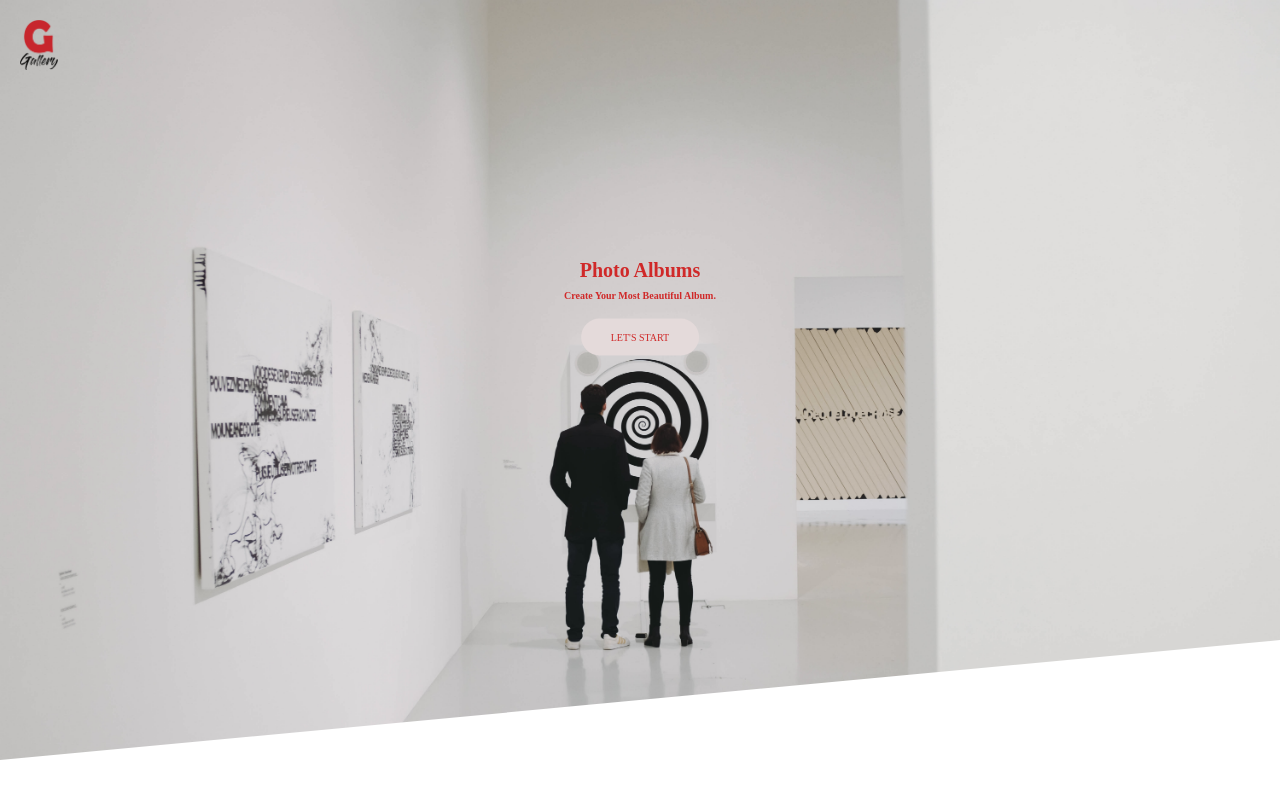
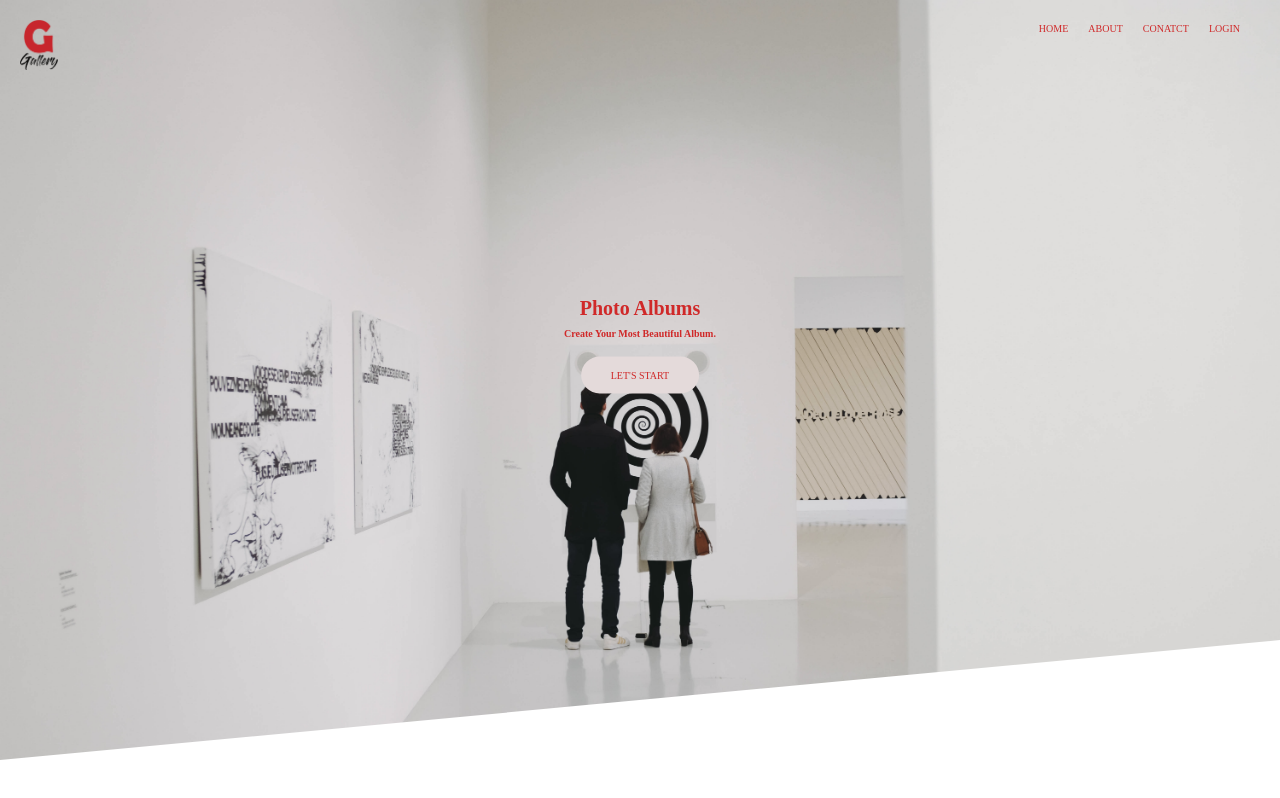
Before and after one commit to Rama-Qandeel/gallery-website, a React (Create React App) app in the folder front-end/: page / in a window 1280 px wide. Built offline with nearby package versions, Linux system fonts and the light colour scheme; the HTML template or start-up script is replaced by a standard one.

Commit message:
create navbar component with style

```diff
--- /dev/null
+++ b/front-end/sass/components/_navbar.scss
@@ -0,0 +1,25 @@
+.navigaton {
+  list-style: none;
+
+  &__item {
+    display: inline-block;
+    margin-right: 2rem;
+  }
+
+  a {
+    text-decoration: none;
+    color: $color-red;
+    text-transform: uppercase;
+    font-weight: 400;
+  }
+
+  a:active,
+  a:focus {
+    outline: none;
+    border-bottom: 0.1rem solid $color-red;
+  }
+
+  a:hover {
+    border-bottom: 0.1rem solid $color-red;
+  }
+}
--- a/front-end/sass/layout/_header.scss
+++ b/front-end/sass/layout/_header.scss
@@ -16,9 +16,17 @@
   &__logo {
     height: 5rem;
   }
+
+  &__nav-bar{
+    float:right;
+    margin-top:2rem;
+    margin-right: 2rem;
+
+  }
+
   &__text-box {
     position: absolute;
-    top: 40%;
+    top: 45%;
     left: 50%;
     transform: translate(-50%, -50%);
     text-align: center;
--- a/front-end/sass/main.scss
+++ b/front-end/sass/main.scss
@@ -6,6 +6,8 @@
 
 @import "layout/header";
 
+
 @import "pages/home";
 
 @import "components/button";
+@import "components/navbar";
--- a/front-end/src/App.css
+++ b/front-end/src/App.css
@@ -76,9 +76,13 @@ body {
     left: 2rem; }
   .header__logo {
     height: 5rem; }
+  .header__nav-bar {
+    float: right;
+    margin-top: 2rem;
+    margin-right: 2rem; }
   .header__text-box {
     position: absolute;
-    top: 40%;
+    top: 45%;
     left: 50%;
     transform: translate(-50%, -50%);
     text-align: center; }
@@ -131,3 +135,20 @@ body {
 .btn--animated {
   animation: moveInBottom 0.5s ease-out 0.75s;
   animation-fill-mode: backwards; }
+
+.navigaton {
+  list-style: none; }
+  .navigaton__item {
+    display: inline-block;
+    margin-right: 2rem; }
+  .navigaton a {
+    text-decoration: none;
+    color: #f71e1e;
+    text-transform: uppercase;
+    font-weight: 400; }
+  .navigaton a:active,
+  .navigaton a:focus {
+    outline: none;
+    border-bottom: 0.1rem solid #f71e1e; }
+  .navigaton a:hover {
+    border-bottom: 0.1rem solid #f71e1e; }
--- a/front-end/src/components/Home.js
+++ b/front-end/src/components/Home.js
@@ -1,5 +1,6 @@
 import React from "react";
 import logo from "../images/Gallery-Logo.png";
+import Navbar from "./Navbar";
 
 const Home = () => {
   return (
@@ -8,12 +9,14 @@ const Home = () => {
         <div class="header__logo-box">
           <img src={logo} alt="Logo" class="header__logo" />
         </div>
+        <div className="header__nav-bar">
+        <Navbar/>
+        </div>
         <div class="header__text-box">
                 <h1 class="heading-primary">
                     <span class="heading-primary--main">Photo Albums</span>
                     <span class="heading-primary--sub">Create Your Most Beautiful Album.</span>
                 </h1>
-
                 <a href="#" class="btn btn--gray btn--animated">Let's start</a>
             </div>
       </header>
--- /dev/null
+++ b/front-end/src/components/Navbar.js
@@ -0,0 +1,18 @@
+import React, { Component } from 'react'
+
+const Navbar =()=> {
+
+        return (
+          <nav>
+              <ul className="navigaton">
+                 <li className="navigaton__item"><a href="#">Home</a></li>
+                 <li className="navigaton__item"><a href="#">About</a></li>
+                 <li className="navigaton__item"><a href="#">Conatct</a></li>
+                 <li className="navigaton__item"><a href="#">Login</a></li>
+              </ul>
+          </nav>
+        )
+    }
+
+
+export default Navbar;
```
